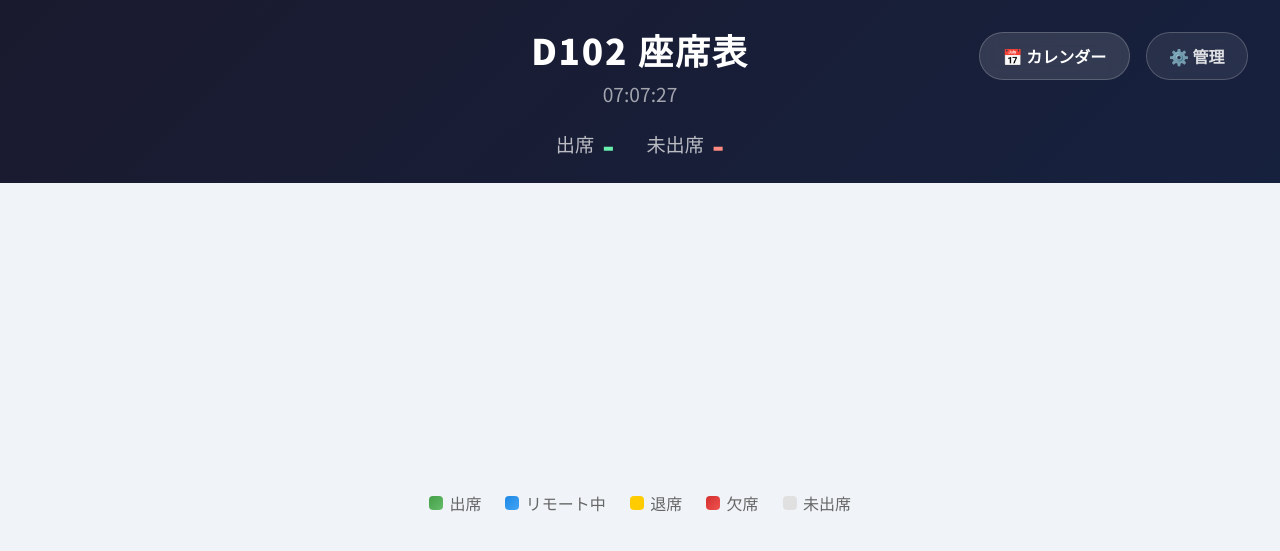
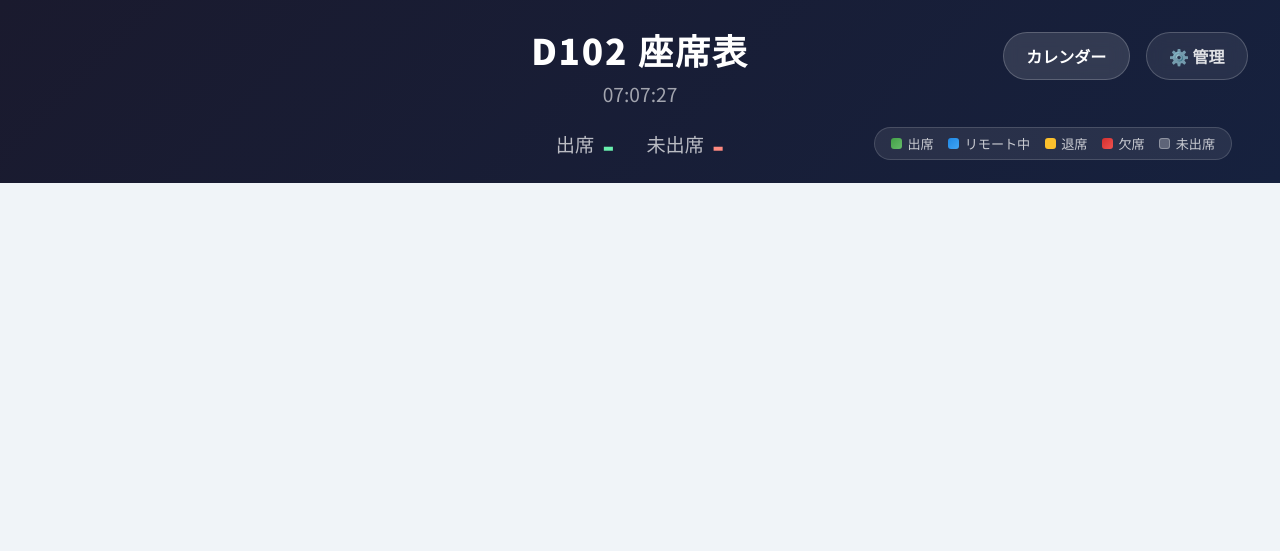
Before and after one commit to almcan/attendance, a Flask app: page / in a window 1280 px wide. Shown: the top 551 px of the page. Run offline with Flask 3, Linux system fonts and the light colour scheme; data that the repository does not hold is empty.

Commit message:
feat: redesign status bar with header legend and add absent record download functionality

```diff
--- a/dashboard.py
+++ b/dashboard.py
@@ -744,6 +744,57 @@ def download_attendance_zip():
     )
 
 
+@app.route("/api/admin/download/absent_zip")
+@admin_required
+def download_absent_zip():
+    """全学生の欠席記録を1つのCSVにまとめてダウンロード（欠席ステータスのみ）。"""
+    students = []
+    if STUDENTS_CSV.exists():
+        with open(STUDENTS_CSV, "r", encoding="utf-8") as f:
+            reader = csv.DictReader(f)
+            for row in reader:
+                students.append(row["name"].strip())
+
+    # 全学生の欠席レコードを収集
+    records: list[dict] = []
+    for name in sorted(students):
+        filepath = ATTENDANCE_DIR / f"{name}.csv"
+        if not filepath.exists():
+            continue
+        seen_dates: set[str] = set()
+        with open(filepath, "r", encoding="utf-8") as f:
+            reader = csv.DictReader(f)
+            for row in reader:
+                date_str = row.get("date", "").strip()
+                status   = row.get("status", "").strip()
+                reason   = row.get("reason", "").strip()
+                if status == "欠席" and date_str and date_str not in seen_dates:
+                    records.append({"氏名": name, "日付": date_str, "理由": reason})
+                    seen_dates.add(date_str)
+
+    records.sort(key=lambda x: (x["日付"], x["氏名"]))
+
+    buf_str = io.StringIO()
+    writer = csv.DictWriter(buf_str, fieldnames=["氏名", "日付", "理由"])
+    writer.writeheader()
+    writer.writerows(records)
+    csv_bytes = buf_str.getvalue().encode("utf-8-sig")
+
+    # 1ファイルをZIPに入れて返す
+    zip_buf = io.BytesIO()
+    with zipfile.ZipFile(zip_buf, "w", zipfile.ZIP_DEFLATED) as zf:
+        timestamp = datetime.now().strftime("%Y%m%d_%H%M%S")
+        zf.writestr(f"欠席記録_{timestamp}.csv", csv_bytes)
+    zip_buf.seek(0)
+    timestamp = datetime.now().strftime("%Y%m%d_%H%M%S")
+    return send_file(
+        zip_buf,
+        mimetype="application/zip",
+        as_attachment=True,
+        download_name=f"欠席記録_{timestamp}.zip",
+    )
+
+
 if __name__ == "__main__":
     print("=" * 50)
     print("  出席ダッシュボード起動中...")
--- a/templates/calendar.html
+++ b/templates/calendar.html
@@ -428,7 +428,7 @@
 
     <div class="header">
         <a href="/">← 座席表</a>
-        <h1>📅 出席カレンダー</h1>
+        <h1>出席カレンダー</h1>
         <div class="header-controls">
             <select class="student-select" id="student-filter" onchange="applyFilter()">
                 <option value="">全員を表示</option>
--- a/templates/index.html
+++ b/templates/index.html
@@ -47,12 +47,59 @@
         }
 
         .status-bar {
+            display: grid;
+            grid-template-columns: 1fr auto 1fr;
+            align-items: center;
+            margin-top: 0.8rem;
+            padding: 0 2rem;
+            gap: 1rem;
+        }
+
+        .stats-group {
+            grid-column: 2;
             display: flex;
             align-items: center;
-            justify-content: center;
             gap: 2rem;
-            margin-top: 0.8rem;
+        }
+
+        /* ─── ヘッダー内 凡例 ─── */
+        .header-legend {
+            display: flex;
+            align-items: center;
+            gap: 0.9rem;
+            padding: 0.4rem 1rem;
+            background: rgba(255, 255, 255, 0.08);
+            border-radius: 2rem;
+            border: 1px solid rgba(255, 255, 255, 0.15);
             flex-wrap: wrap;
+        }
+
+        .header-legend-item {
+            display: flex;
+            align-items: center;
+            gap: 0.35rem;
+            font-size: 0.82rem;
+            color: rgba(255, 255, 255, 0.75);
+            white-space: nowrap;
+        }
+
+        .header-legend-dot {
+            width: 11px;
+            height: 11px;
+            border-radius: 3px;
+            flex-shrink: 0;
+        }
+
+        .header-legend-dot.present  { background: linear-gradient(135deg, #43a047, #66bb6a); }
+        .header-legend-dot.remote   { background: linear-gradient(135deg, #1e88e5, #42a5f5); }
+        .header-legend-dot.left     { background: #fbc02d; }
+        .header-legend-dot.absent   { background: linear-gradient(135deg, #d32f2f, #ef5350); }
+        .header-legend-dot.none     { background: rgba(255,255,255,0.25); border: 1px solid rgba(255,255,255,0.3); }
+
+        /* 凡例は3列グリッドの右列に配置 */
+        .status-bar .header-legend {
+            grid-column: 3;
+            justify-self: end;
         }
 
         .nav-top-right {
@@ -361,9 +408,11 @@
             0% {
                 box-shadow: 0 4px 15px rgba(30, 136, 229, 0.4);
             }
+
             50% {
                 box-shadow: 0 0 40px rgba(30, 136, 229, 0.7);
             }
+
             100% {
                 box-shadow: 0 4px 15px rgba(30, 136, 229, 0.4);
             }
@@ -509,7 +558,7 @@
 
 <body>
     <div class="nav-top-right">
-        <a href="/calendar" class="nav-btn">📅 カレンダー</a>
+        <a href="/calendar" class="nav-btn">カレンダー</a>
         <a href="/admin" class="nav-btn admin">⚙️ 管理</a>
     </div>
 
@@ -517,6 +566,7 @@
         <h1>D102 座席表</h1>
         <div class="subtitle"><span id="date"></span> <span id="header-clock"></span></div>
         <div class="status-bar">
+            <div class="stats-group">
                 <div class="stat present">
                     <span>出席</span>
                     <span class="num" id="present-count">-</span>
@@ -526,29 +576,30 @@
                     <span class="num" id="absent-count">-</span>
                 </div>
             </div>
+            <div class="header-legend">
+                <div class="header-legend-item">
+                    <div class="header-legend-dot present"></div>出席
+                </div>
+                <div class="header-legend-item">
+                    <div class="header-legend-dot remote"></div>リモート中
+                </div>
+                <div class="header-legend-item">
+                    <div class="header-legend-dot left"></div>退席
+                </div>
+                <div class="header-legend-item">
+                    <div class="header-legend-dot absent"></div>欠席
+                </div>
+                <div class="header-legend-item">
+                    <div class="header-legend-dot none"></div>未出席
+                </div>
+            </div>
+        </div>
     </div>
 
 
     <div class="classroom">
         <div class="desk-area-wrapper" id="desk-area-wrapper">
             <div class="desk-area" id="desk-area"></div>
-        </div>
-        <div class="legend">
-            <div class="legend-item">
-                <div class="legend-dot present"></div>出席
-            </div>
-            <div class="legend-item">
-                <div class="legend-dot remote"></div>リモート中
-            </div>
-            <div class="legend-item">
-                <div class="legend-dot left"></div>退席
-            </div>
-            <div class="legend-item">
-                <div class="legend-dot absent"></div>欠席
-            </div>
-            <div class="legend-item">
-                <div class="legend-dot none"></div>未出席
-            </div>
         </div>
     </div>
 
```
Also changed, not shown: templates/admin.html (+20 -2 lines), README.md (added). Lines whose indentation alone changed are shown as unchanged.
